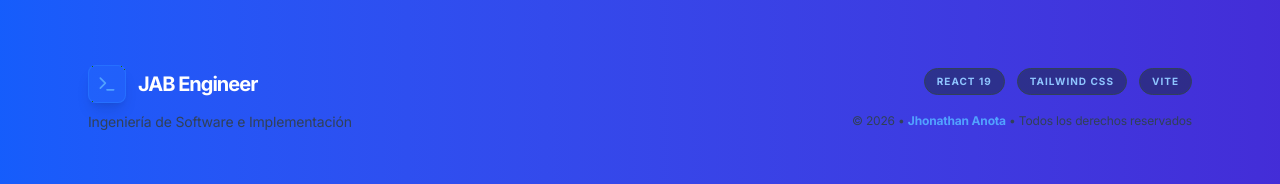
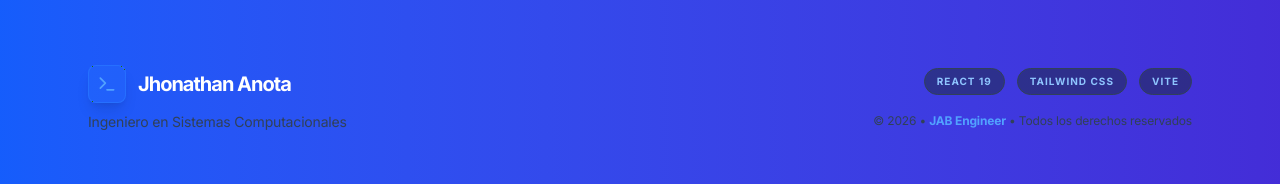
Before and after one commit to AB-jhon/compendio-desarrollo-web, a React (Vite) app: page / in a window 1280 px wide. Shown: the part 1052-1236 px from the top of the page. Built offline with nearby package versions, Linux system fonts and the light colour scheme.

Commit message:
fix: corregir espaciado main, Nombre en derechos, color header/footer y error de iconos

```diff
--- a/src/App.jsx
+++ b/src/App.jsx
@@ -139,11 +139,11 @@ function App() {
                     <Terminal size={20} className="text-blue-400" />
                   </div>
                   <span className="text-xl font-black tracking-tighter text-white">
-                    JAB Engineer
+                    Jhonathan Anota
                   </span>
                 </div>
                 <p className="text-slate-400 text-sm font-medium">
-                  Ingeniería de Software e Implementación
+                  Ingeniero en Sistemas Computacionales
                 </p>
               </div>
 
@@ -158,7 +158,7 @@ function App() {
                 </div>
 
                 <p className="text-slate-500 text-xs">
-                  © {new Date().getFullYear()} • <span className="text-blue-400 font-bold">Jhonathan Anota</span> • Todos los derechos reservados
+                  © {new Date().getFullYear()} • <span className="text-blue-400 font-bold">JAB Engineer</span> • Todos los derechos reservados
                 </p>
               </div>
             </div>
```
